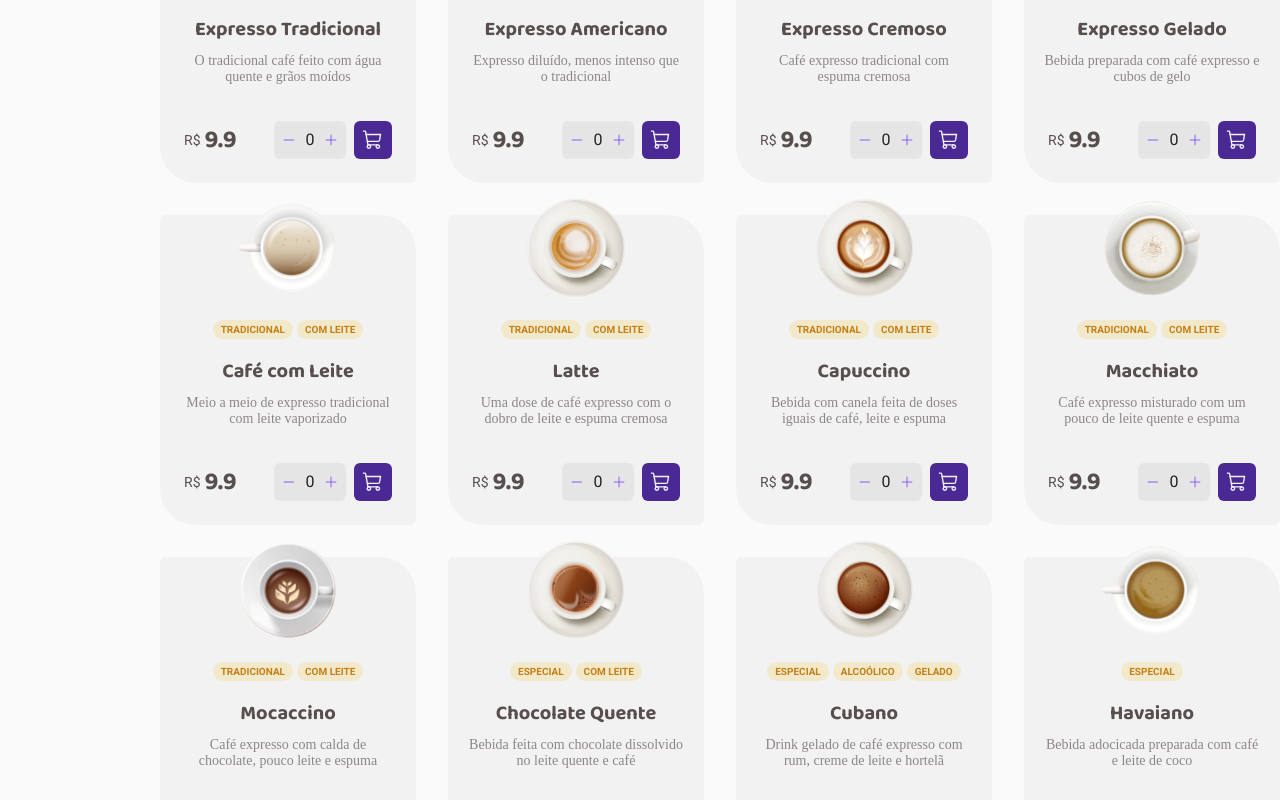
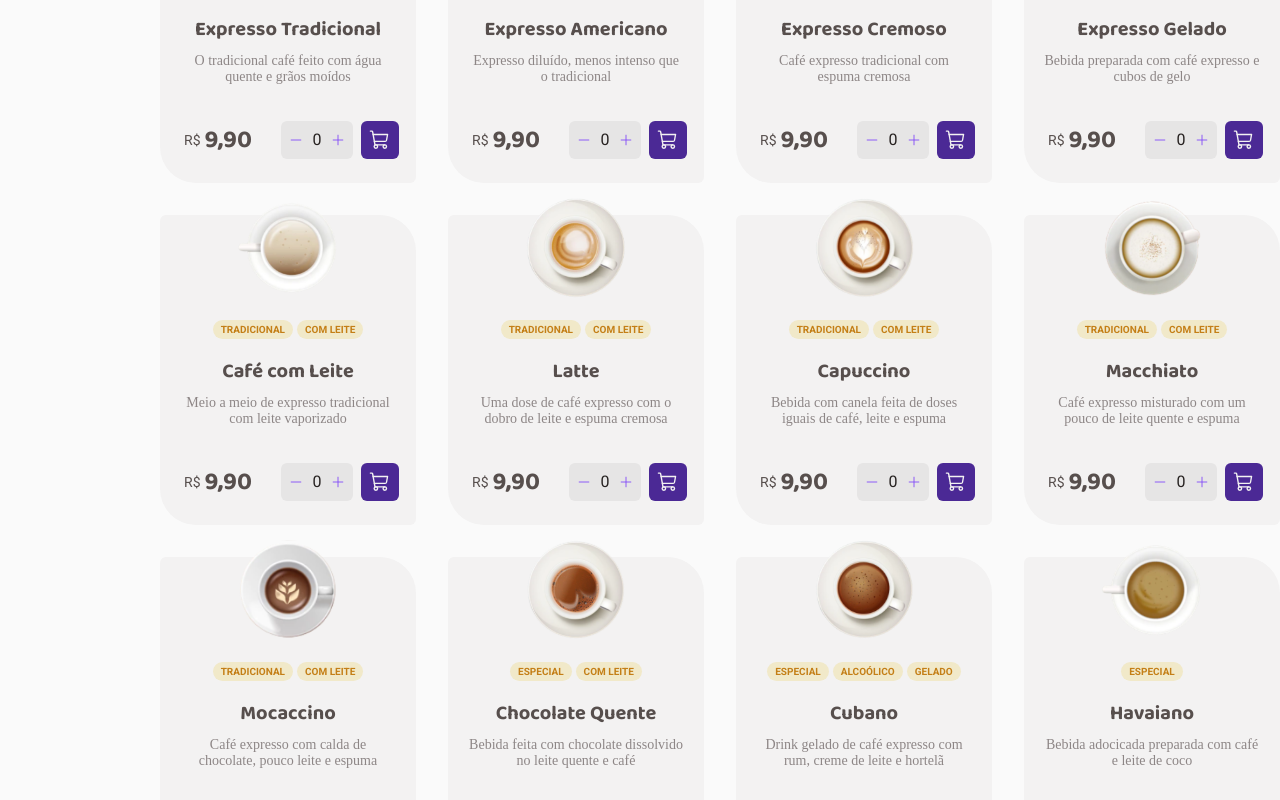
Before and after one commit to LeonamJop/Rocketseat-Ignite-CoffeeDelivery, a React (Vite) app: page / in a window 1280 px wide. Shown: the part 920-1720 px from the top of the page. Built offline with nearby package versions, Linux system fonts and the light colour scheme.

Commit message:
Passando função para transformar number em string e apresentar o mesmo formatado em tela

```diff
--- a/src/components/Card/index.tsx
+++ b/src/components/Card/index.tsx
@@ -13,7 +13,8 @@ import {
 } from './styled'
 
 import { Count } from '../Count'
-import { Dispatch, SetStateAction, useState } from 'react'
+import { Dispatch, SetStateAction, useContext, useState } from 'react'
+import { ChoiceProductContext } from '../../context/ChoiceProductContext'
 
 interface CardProps {
   id: number
@@ -21,7 +22,7 @@ interface CardProps {
   tags: string[]
   name: string
   description: string
-  price: string
+  price: number
   product: any
   setProduct: Dispatch<SetStateAction<any>>
 }
@@ -37,6 +38,7 @@ export function Card({
   setProduct,
 }: CardProps) {
   const [quantity, setQuantity] = useState(Number)
+  const { handleFormatValue } = useContext(ChoiceProductContext)
 
   function handleAddToBuyList() {
     if (quantity === 0) return
@@ -47,6 +49,7 @@ export function Card({
       name,
       price,
       quantity,
+      totalPriceItem: price * quantity,
     }
     setProduct([...product, item])
   }
@@ -70,7 +73,7 @@ export function Card({
       <BuyContainer>
         <span>
           R$
-          <p>{price}</p>
+          <p>{handleFormatValue(price)}</p>
         </span>
         <ActionsContainer>
           <Count quantity={quantity} setQuantity={setQuantity} />
--- a/src/pages/Cart/components/CoffeeSelected/index.tsx
+++ b/src/pages/Cart/components/CoffeeSelected/index.tsx
@@ -10,13 +10,16 @@ import {
 import { Count } from '../../../../components/Count'
 import { Trash } from 'phosphor-react'
 import { Divider } from '../ConfirmOrder/styles'
+import { useContext } from 'react'
+import { ChoiceProductContext } from '../../../../context/ChoiceProductContext'
 
 interface CoffeeSelectedProps {
   id: number
   image: string
   name: string
-  price: string
+  price: number
   quantity: number
+  totalPriceItem: number
 }
 
 export function CoffeeSelected({
@@ -25,12 +28,9 @@ export function CoffeeSelected({
   name,
   price,
   quantity,
+  totalPriceItem,
 }: CoffeeSelectedProps) {
-  const convertPrice = parseFloat(price.replace(',', '.'))
-  const totalPriceCoffeeSelected = String(convertPrice * quantity).replace(
-    '.',
-    ',',
-  )
+  const { handleFormatValue } = useContext(ChoiceProductContext)
   return (
     <>
       <ItemContainer>
@@ -47,7 +47,7 @@ export function CoffeeSelected({
             </Actions>
           </DetailsContainer>
         </Info>
-        <Price>R$ {totalPriceCoffeeSelected}</Price>
+        <Price>R$ {handleFormatValue(totalPriceItem)}</Price>
       </ItemContainer>
       <Divider />
     </>
--- a/src/pages/Cart/components/ConfirmOrder/index.tsx
+++ b/src/pages/Cart/components/ConfirmOrder/index.tsx
@@ -1,3 +1,5 @@
+import { useContext, useEffect, useState } from 'react'
+import { ChoiceProductContext } from '../../../../context/ChoiceProductContext'
 import { CoffeeSelected } from '../CoffeeSelected'
 import {
   ConfirmOrderButton,
@@ -9,8 +11,20 @@ import {
 } from './styles'
 
 export function ConfirmOrder() {
+  const { handleFormatValue } = useContext(ChoiceProductContext)
+  const [totalPriceItems, setTotalPriceItems] = useState(0)
   const storedArray = localStorage.getItem('todoList')
   const product = JSON.parse(storedArray || '[{}]')
+
+  useEffect(() => {
+    let sumTotalPriceItems = 0
+
+    for (let i = 0; i < product.length; i++) {
+      sumTotalPriceItems += product[i].totalPriceItem
+    }
+
+    setTotalPriceItems(sumTotalPriceItems)
+  }, [product])
 
   return (
     <ConfirmOrderContainer>
@@ -25,13 +39,14 @@ export function ConfirmOrder() {
                 name={product.name}
                 price={product.price}
                 quantity={product.quantity}
+                totalPriceItem={product.totalPriceItem}
               />
             ))
           : ''}
         <TotalContainer>
           <TotalItems>
             <span>Total de itens</span>
-            <p>R$ 29,70</p>
+            <p>R$ {handleFormatValue(totalPriceItems) || '0,00'}</p>
           </TotalItems>
           <TotalItems>
             <span>Entrega</span>
```
